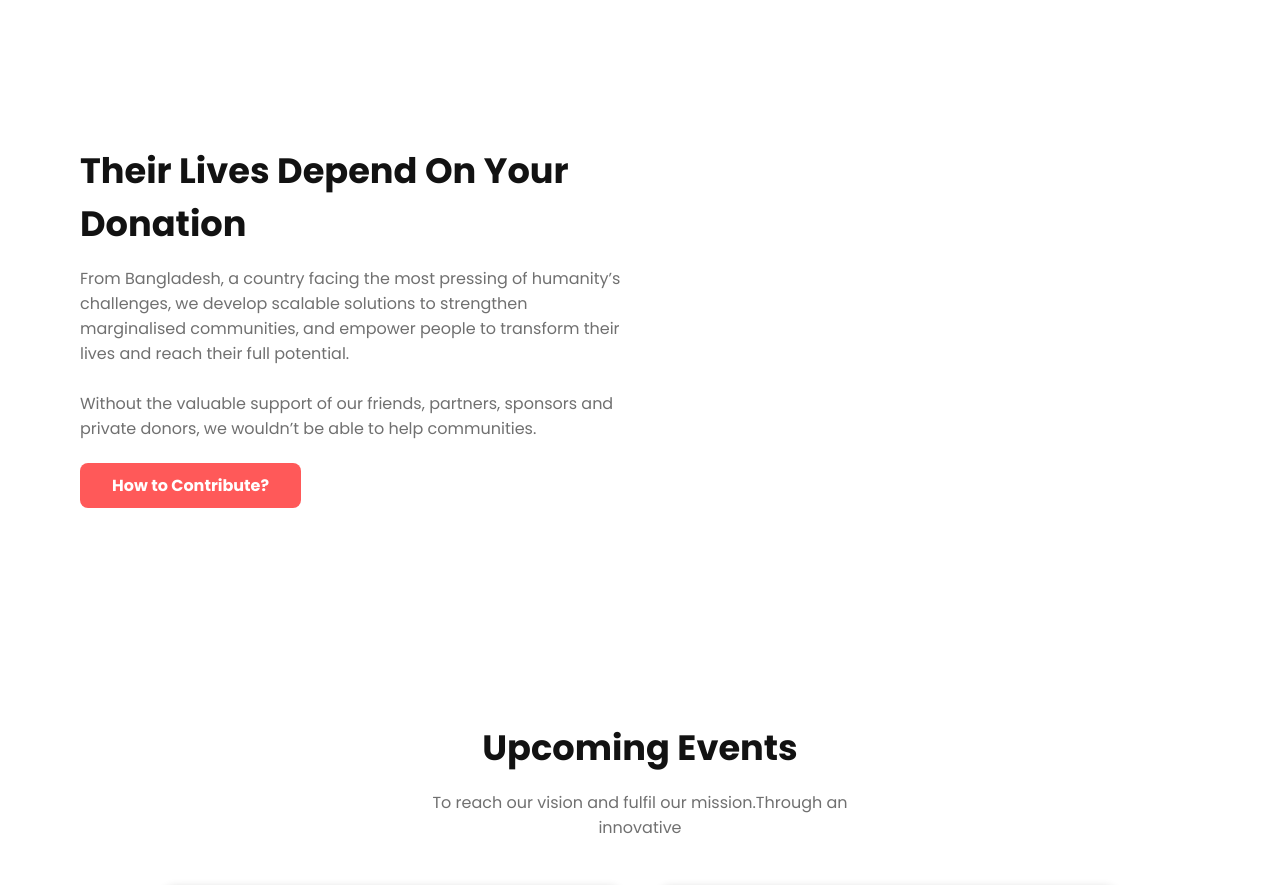
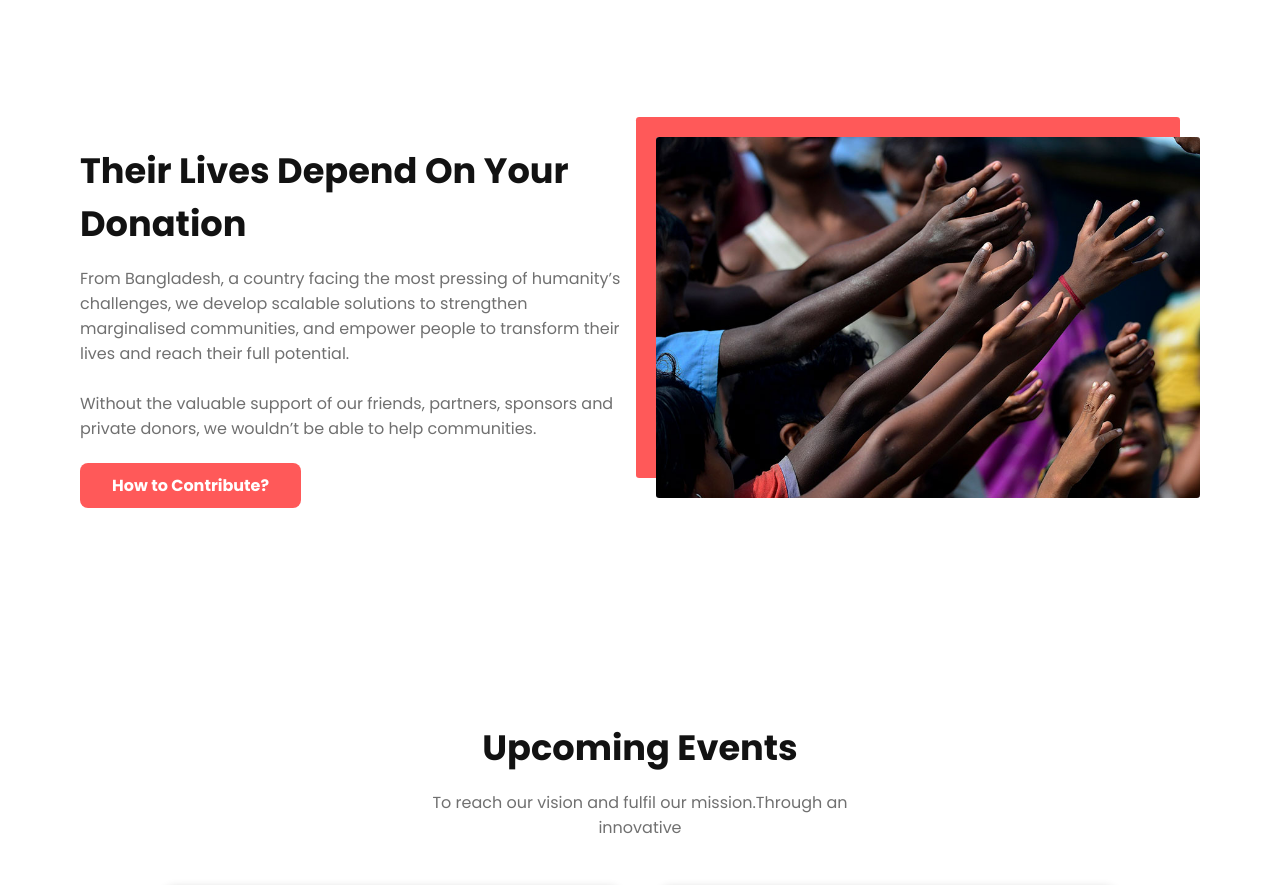
Before and after one commit to parvezahmedweb1/donate-today, a plain HTML site: page index.html in a window 1280 px wide. Shown: the part 2020-2905 px from the top of the page. Drawn offline with Linux system fonts and the light colour scheme; the site is published under a folder, as on GitHub Pages, so addresses that start at the root find nothing.

Commit message:
donation right images path change

```diff
--- a/index.html
+++ b/index.html
@@ -157,7 +157,7 @@
           </div>
           <!-- ! right-donation -->
           <div class="right-donation">
-            <img src="/images/donation13.jpg" alt="" />
+            <img src="./images/donation13.jpg" alt="" />
           </div>
         </div>
       </div>
```
